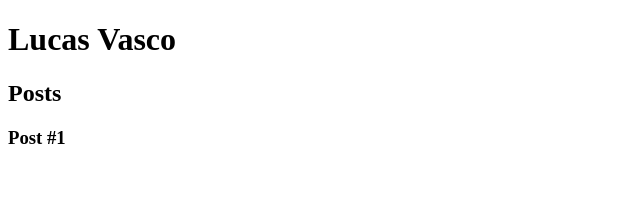
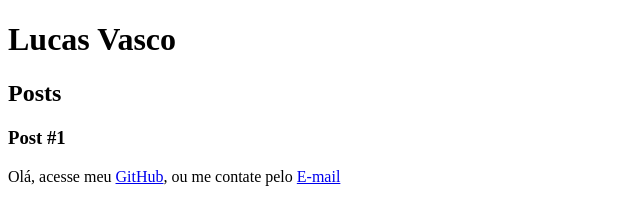
Before and after one commit to lpvasco/Estudos_html_css, a plain HTML site: page index.html in a window 1280 px wide. Shown: the whole page, without its empty margins (0-640 px from the left). Drawn offline with Linux system fonts and the light colour scheme.

Commit message:
<a>, target e href

```diff
--- a/index.html
+++ b/index.html
@@ -16,6 +16,9 @@
                 <header>
                     <h3>Post #1</h3>
                 </header>
+                <p>
+                    Olá, acesse meu <a href="https://github.com/lpvasco" target="_blank">GitHub</a>, ou me contate pelo <a href="mailto:lucasp_vasco@hotmail.com">E-mail</a>
+                </p>
             </article>
         </section>
         <footer></footer>
```
